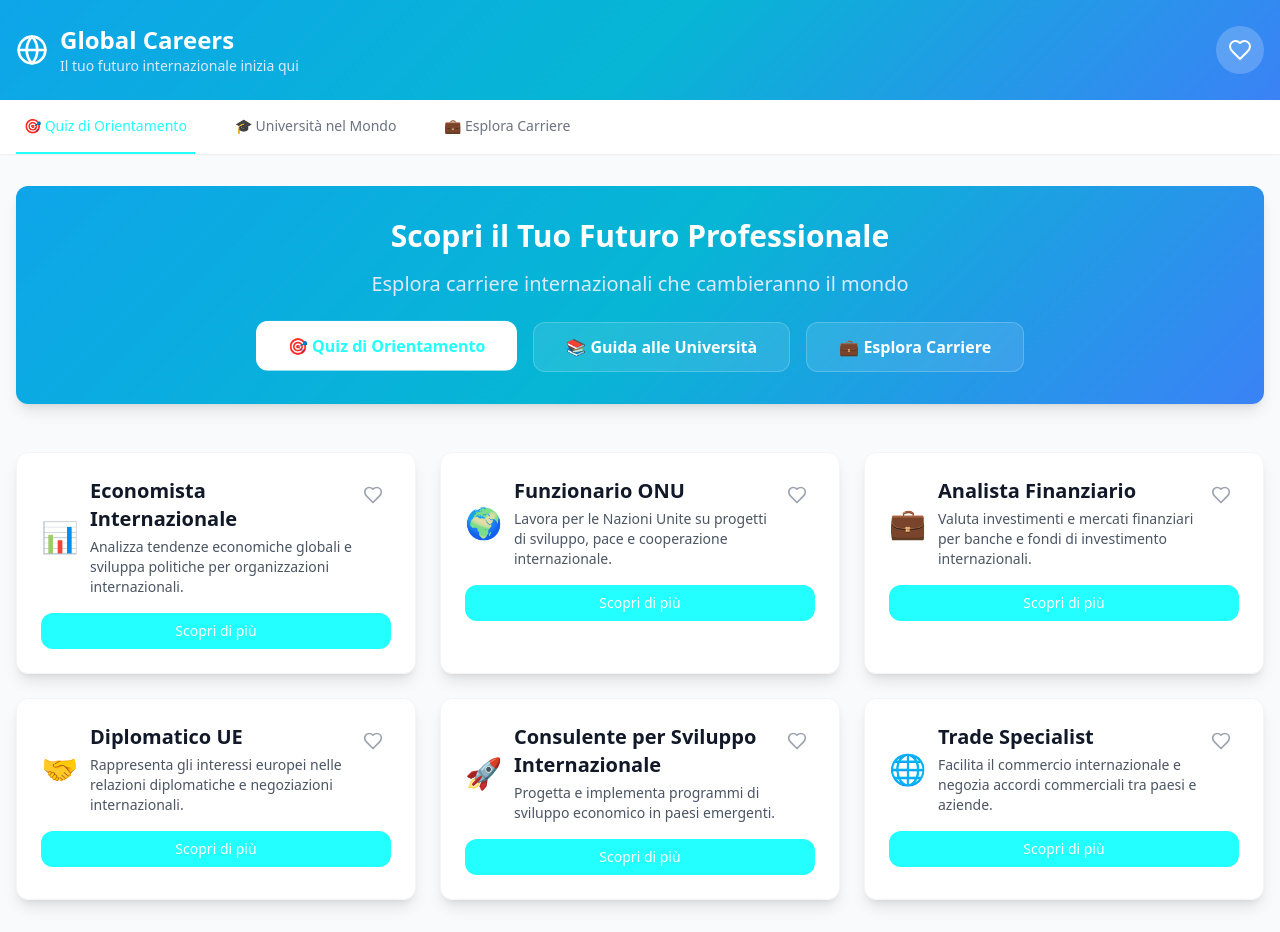
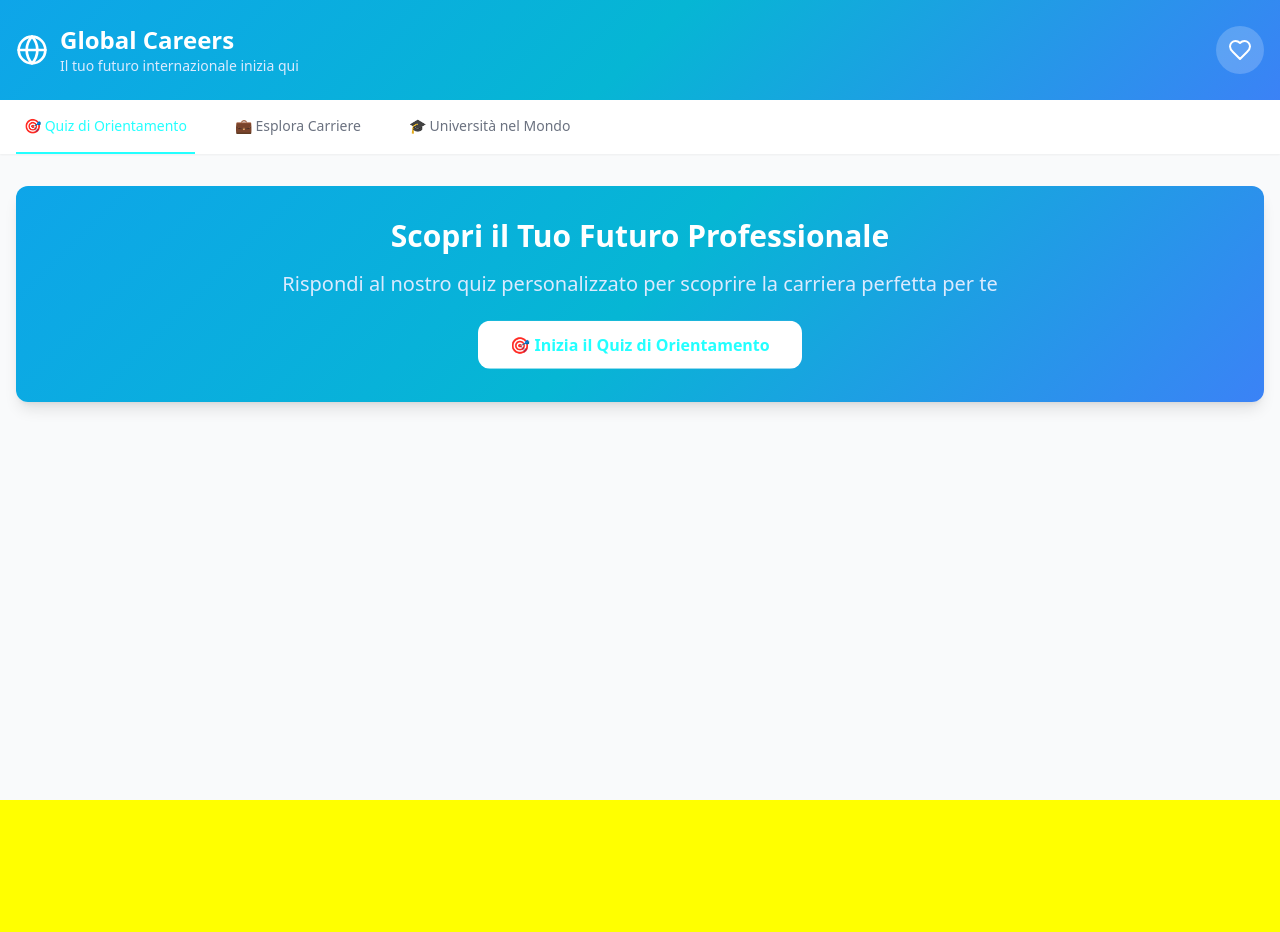
Before and after one commit to almessio14/world-careers-ahead, a React (Vite) app: page / in a window 1280 px wide. After the commit the page ends 800 px from the top, so only its background shows below. Built offline with nearby package versions, Linux system fonts and the light colour scheme.

Commit message:
Refactor navigation and page content
Split the "Quiz di Orientamento" section into two: the quiz itself and a section for exploring careers. Updated navigation to reflect the changes.

```diff
--- a/src/components/Navigation.tsx
+++ b/src/components/Navigation.tsx
@@ -1,7 +1,7 @@
 
 interface NavigationProps {
-  activeTab: 'careers' | 'universities';
-  onTabChange: (tab: 'careers' | 'universities') => void;
+  activeTab: 'quiz' | 'careers' | 'universities';
+  onTabChange: (tab: 'quiz' | 'careers' | 'universities') => void;
 }
 
 const Navigation = ({ activeTab, onTabChange }: NavigationProps) => {
@@ -10,6 +10,16 @@ const Navigation = ({ activeTab, onTabChange }: NavigationProps) => {
       <div className="container mx-auto px-4">
         <div className="flex space-x-8">
           <button
+            onClick={() => onTabChange('quiz')}
+            className={`py-4 px-2 border-b-2 font-medium text-sm transition-colors ${
+              activeTab === 'quiz'
+                ? 'border-primary text-primary'
+                : 'border-transparent text-gray-500 hover:text-gray-700'
+            }`}
+          >
+            🎯 Quiz di Orientamento
+          </button>
+          <button
             onClick={() => onTabChange('careers')}
             className={`py-4 px-2 border-b-2 font-medium text-sm transition-colors ${
               activeTab === 'careers'
@@ -17,7 +27,7 @@ const Navigation = ({ activeTab, onTabChange }: NavigationProps) => {
                 : 'border-transparent text-gray-500 hover:text-gray-700'
             }`}
           >
-            🎯 Quiz di Orientamento
+            💼 Esplora Carriere
           </button>
           <button
             onClick={() => onTabChange('universities')}
@@ -29,11 +39,6 @@ const Navigation = ({ activeTab, onTabChange }: NavigationProps) => {
           >
             🎓 Università nel Mondo
           </button>
-          <button
-            className="py-4 px-2 border-b-2 border-transparent text-gray-500 hover:text-gray-700 font-medium text-sm transition-colors"
-          >
-            💼 Esplora Carriere
-          </button>
         </div>
       </div>
     </nav>
--- a/src/pages/Index.tsx
+++ b/src/pages/Index.tsx
@@ -11,7 +11,7 @@ import { careers } from '../data/careers';
 import { University } from '../types';
 
 const Index = () => {
-  const [activeTab, setActiveTab] = useState<'careers' | 'universities'>('careers');
+  const [activeTab, setActiveTab] = useState<'quiz' | 'careers' | 'universities'>('quiz');
   const [showOrientationQuiz, setShowOrientationQuiz] = useState(false);
   const [selectedUniversity, setSelectedUniversity] = useState<University | null>(null);
   const [showFavorites, setShowFavorites] = useState(false);
@@ -22,33 +22,33 @@ const Index = () => {
       <Navigation activeTab={activeTab} onTabChange={setActiveTab} />
 
       <main className="container mx-auto px-4 py-8">
-        {activeTab === 'careers' ? (
+        {activeTab === 'quiz' ? (
           <div>
-            {/* Hero section with buttons */}
+            {/* Hero section solo per il quiz */}
             <div className="text-center mb-12">
               <div className="gradient-bg text-white p-8 rounded-xl shadow-lg mb-8">
                 <h2 className="text-3xl font-bold mb-4">Scopri il Tuo Futuro Professionale</h2>
                 <p className="text-xl mb-6 text-blue-100">
-                  Esplora carriere internazionali che cambieranno il mondo
+                  Rispondi al nostro quiz personalizzato per scoprire la carriera perfetta per te
                 </p>
-                <div className="flex flex-col sm:flex-row gap-4 justify-center">
                 <button
                   onClick={() => setShowOrientationQuiz(true)}
                   className="bg-white text-primary px-8 py-3 rounded-lg font-semibold hover:bg-gray-100 transition-colors animate-bounce-light"
                 >
-                    🎯 Quiz di Orientamento
-                  </button>
-                  <button
-                    className="bg-white/10 border border-white/20 text-white px-8 py-3 rounded-lg font-semibold hover:bg-white/20 transition-colors"
-                  >
-                    📚 Guida alle Università
-                  </button>
-                  <button
-                    className="bg-white/10 border border-white/20 text-white px-8 py-3 rounded-lg font-semibold hover:bg-white/20 transition-colors"
-                  >
-                    💼 Esplora Carriere
+                  🎯 Inizia il Quiz di Orientamento
                 </button>
               </div>
+            </div>
+          </div>
+        ) : activeTab === 'careers' ? (
+          <div>
+            {/* Hero section per le carriere */}
+            <div className="text-center mb-12">
+              <div className="gradient-bg text-white p-8 rounded-xl shadow-lg mb-8">
+                <h2 className="text-3xl font-bold mb-4">Esplora le Carriere Internazionali</h2>
+                <p className="text-xl mb-6 text-blue-100">
+                  Scopri opportunità professionali che cambieranno il mondo
+                </p>
               </div>
             </div>
 
```
Lines whose indentation alone changed are shown as unchanged.
